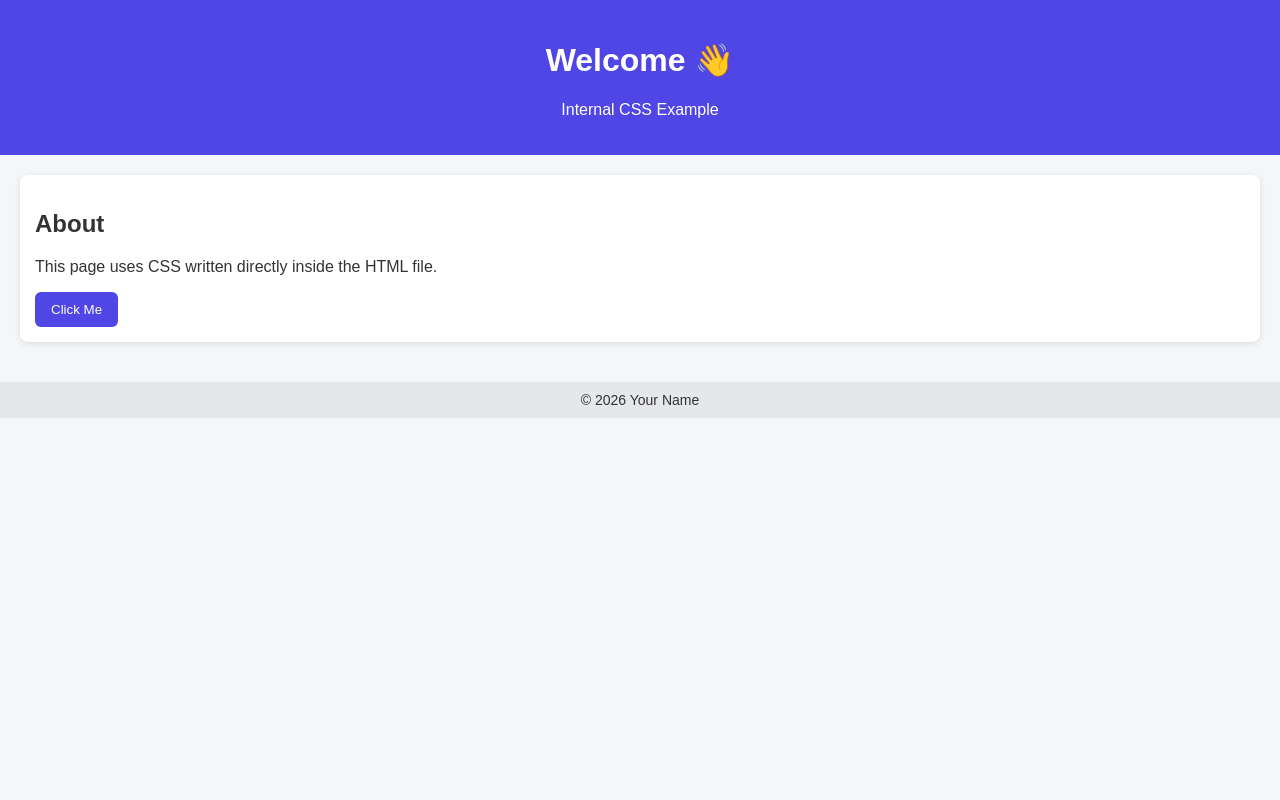
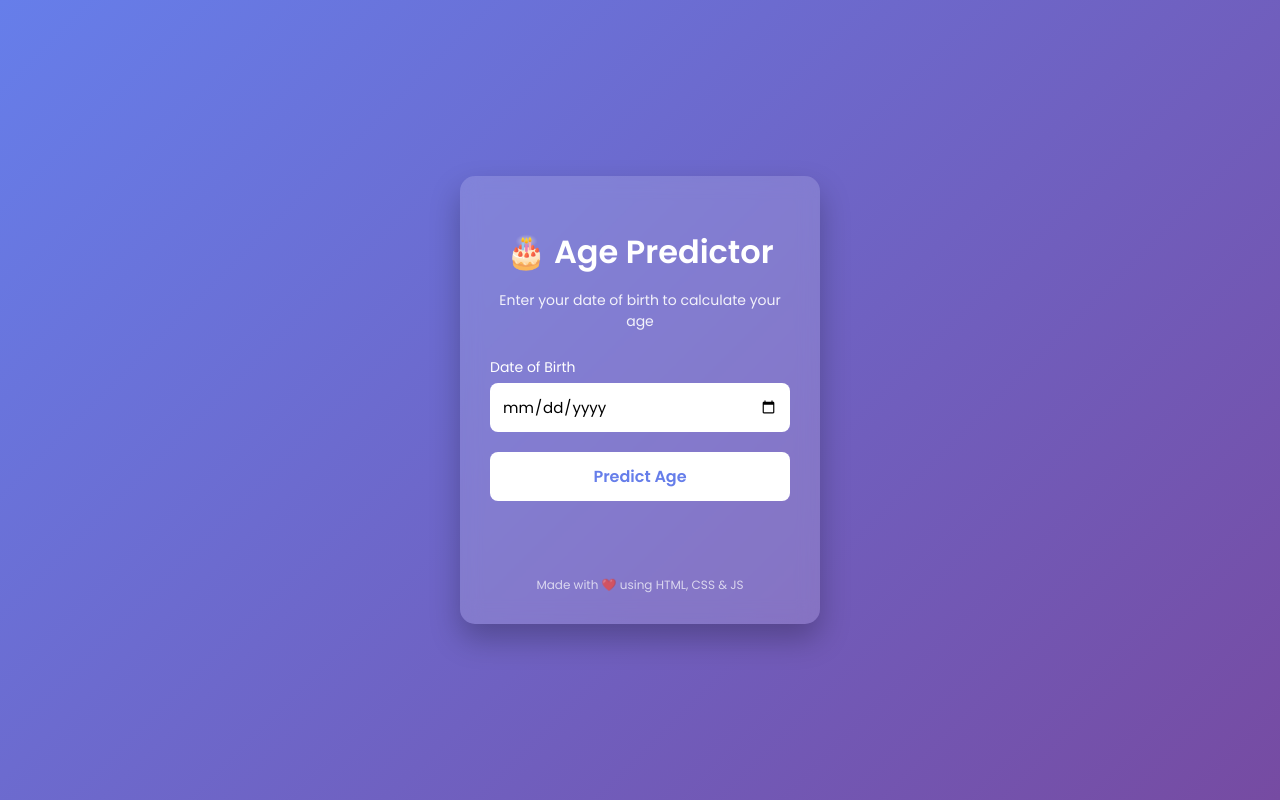
Before and after one commit to Jitendar7817/FSD_AI_B_Jitendar, a website: page FSD_1/index.html in a window 1280 px wide. Drawn offline with Linux system fonts and the light colour scheme.

Commit message:
Update index.html

```diff
--- a/FSD_1/index.html
+++ b/FSD_1/index.html
@@ -2,76 +2,147 @@
 <html lang="en">
 <head>
     <meta charset="UTF-8">
+    <title>Age Prediction App</title>
     <meta name="viewport" content="width=device-width, initial-scale=1.0">
-  <title>My Website</title>
 
-  <!-- Internal CSS -->
+    <!-- Google Font -->
+    <link href="https://fonts.googleapis.com/css2?family=Poppins:wght@300;400;600&display=swap" rel="stylesheet">
+
     <style>
+        * {
+            box-sizing: border-box;
+            font-family: 'Poppins', sans-serif;
+        }
+
         body {
             margin: 0;
-      font-family: Arial, Helvetica, sans-serif;
-      background-color: #f4f6f8;
-      color: #333;
+            height: 100vh;
+            background: linear-gradient(135deg, #667eea, #764ba2);
+            display: flex;
+            align-items: center;
+            justify-content: center;
         }
 
-    header {
-      background-color: #4f46e5;
-      color: white;
-      padding: 20px;
+        .card {
+            width: 360px;
+            padding: 30px;
+            border-radius: 15px;
+            background: rgba(255, 255, 255, 0.15);
+            backdrop-filter: blur(10px);
+            box-shadow: 0 15px 30px rgba(0,0,0,0.25);
             text-align: center;
+            color: #fff;
         }
 
-    main {
-      padding: 20px;
+        .card h1 {
+            margin-bottom: 10px;
+            font-weight: 600;
         }
 
-    section {
-      background: white;
-      padding: 15px;
+        .card p {
+            font-size: 14px;
+            opacity: 0.9;
+            margin-bottom: 25px;
+        }
+
+        label {
+            display: block;
+            text-align: left;
+            font-size: 14px;
+            margin-bottom: 5px;
+        }
+
+        input {
+            width: 100%;
+            padding: 12px;
             border-radius: 8px;
+            border: none;
+            outline: none;
+            font-size: 15px;
             margin-bottom: 20px;
-      box-shadow: 0 2px 6px rgba(0, 0, 0, 0.1);
         }
 
         button {
-      background-color: #4f46e5;
-      color: white;
+            width: 100%;
+            padding: 12px;
+            font-size: 16px;
+            border-radius: 8px;
             border: none;
-      padding: 10px 16px;
-      border-radius: 6px;
             cursor: pointer;
+            background: #fff;
+            color: #667eea;
+            font-weight: 600;
+            transition: all 0.3s ease;
         }
 
         button:hover {
-      background-color: #4338ca;
+            transform: translateY(-2px);
+            box-shadow: 0 8px 20px rgba(255,255,255,0.3);
+        }
+
+        .result {
+            margin-top: 25px;
+            font-size: 20px;
+            font-weight: 500;
+            min-height: 30px;
+        }
+
+        .age {
+            font-size: 28px;
+            font-weight: 600;
+            color: #ffeb3b;
         }
 
         footer {
-      text-align: center;
-      padding: 10px;
-      background-color: #e5e7eb;
-      font-size: 14px;
+            margin-top: 20px;
+            font-size: 12px;
+            opacity: 0.7;
         }
     </style>
 </head>
+
 <body>
 
-  <header>
-    <h1>Welcome 👋</h1>
-    <p>Internal CSS Example</p>
-  </header>
+<div class="card">
+    <h1>🎂 Age Predictor</h1>
+    <p>Enter your date of birth to calculate your age</p>
 
-  <main>
-    <section>
-      <h2>About</h2>
-      <p>This page uses CSS written directly inside the HTML file.</p>
-      <button>Click Me</button>
-    </section>
-  </main>
+    <label>Date of Birth</label>
+    <input type="date" id="dob">
 
-  <footer>
-    © 2026 Your Name
-  </footer>
+    <button onclick="calculateAge()">Predict Age</button>
+
+    <div class="result" id="result"></div>
+
+    <footer>Made with ❤️ using HTML, CSS & JS</footer>
+</div>
+
+<script>
+    function calculateAge() {
+        const dob = document.getElementById("dob").value;
+        const result = document.getElementById("result");
+
+        if (!dob) {
+            result.innerHTML = "⚠ Please select your date of birth";
+            return;
+        }
+
+        const birthDate = new Date(dob);
+        const today = new Date();
+
+        let age = today.getFullYear() - birthDate.getFullYear();
+        const monthDiff = today.getMonth() - birthDate.getMonth();
+
+        if (
+            monthDiff < 0 ||
+            (monthDiff === 0 && today.getDate() < birthDate.getDate())
+        ) {
+            age--;
+        }
+
+        result.innerHTML = `Your Age is <br><span class="age">${age} Years</span>`;
+    }
+</script>
 
 </body>
 </html>
```
Also changed, not shown: index.html (deleted, +0 -77 lines). Lines whose indentation alone changed are shown as unchanged.
